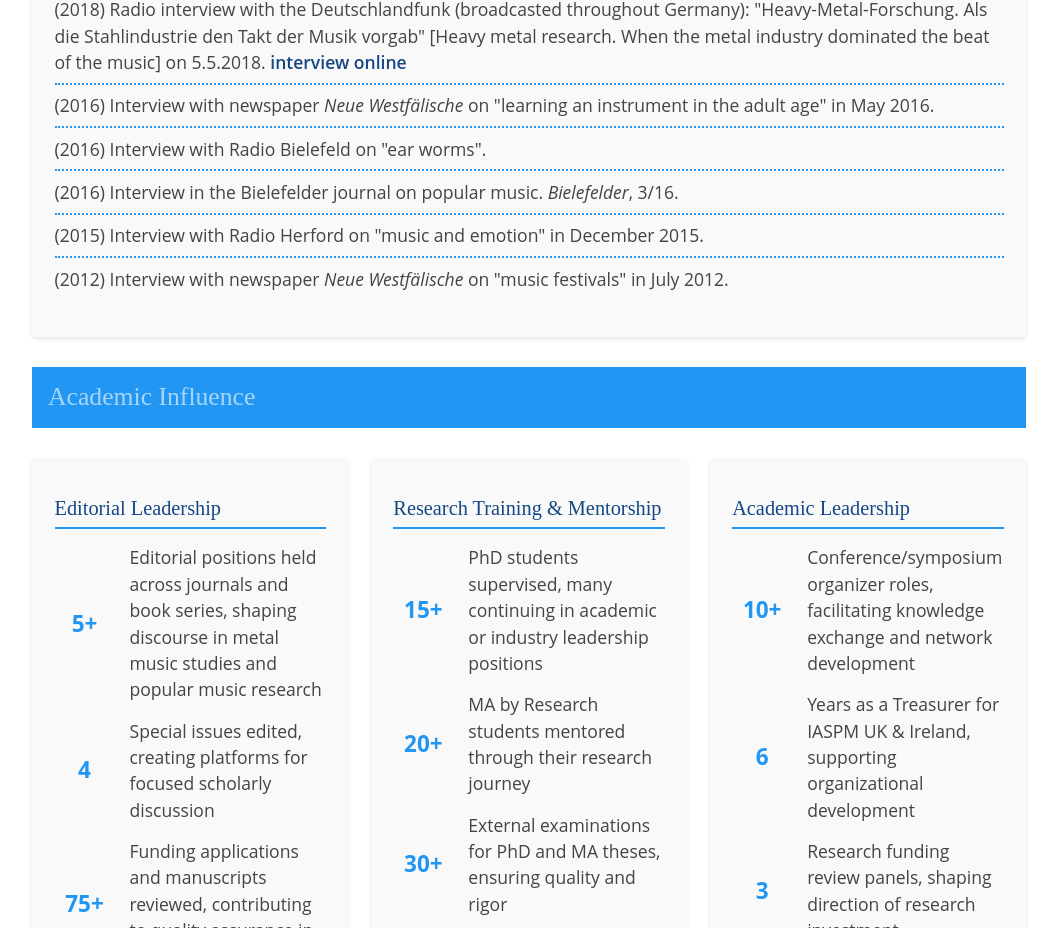
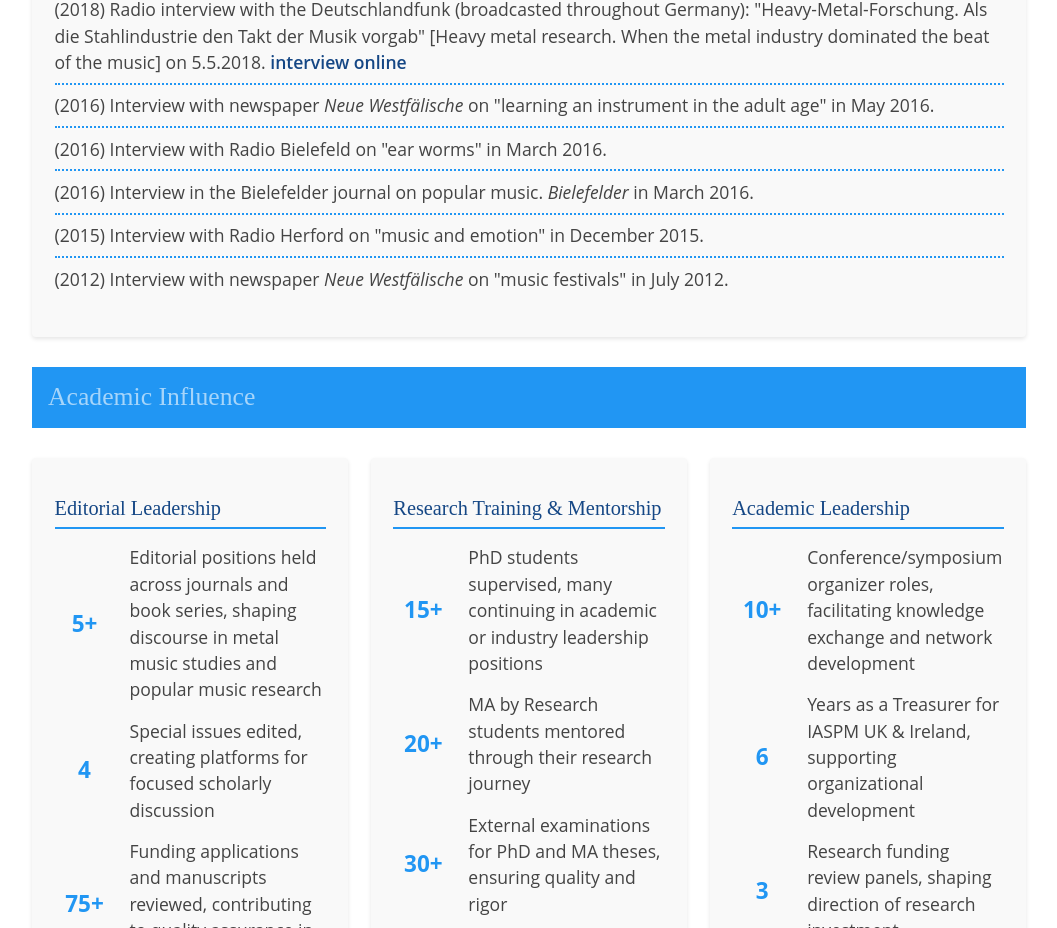
Before and after one commit to JanHerbst84/janherbst84.github.io, a plain HTML site: page impact.html in a window 1280 px wide. Shown: the part 3178-4106 px from the top of the page, without its empty margins (111-1168 px from the left). Drawn offline with nearby package versions, Linux system fonts and the light colour scheme; no server answers.

Commit message:
impact again

```diff
--- a/impact.html
+++ b/impact.html
@@ -406,8 +406,8 @@
           <li>(2021) Interview with 'Guitar Acquisition Syndrome: what it is, how you already have it, and why that's no bad thing', Guitar World Magazine, 25 June 2021. <a href="https://www.guitarworld.com/features/guitar-acquisition-syndrome" target="_blank">  interview online</a></li>
           <li>(2018) Radio interview with the Deutschlandfunk (broadcasted throughout Germany): "Heavy-Metal-Forschung. Als die Stahlindustrie den Takt der Musik vorgab" [Heavy metal research. When the metal industry dominated the beat of the music] on 5.5.2018. <a href="https://www.deutschlandfunk.de/heavy-metal-forschung-als-die-stahlindustrie-den-takt-der.807.de.html?dram:article_id=417337" target="_blank">  interview online</a></li>
           <li>(2016) Interview with newspaper <em>Neue Westfälische</em> on &quot;learning an instrument in the adult age&quot; in May 2016.</li>
-          <li>(2016) Interview with Radio Bielefeld on &quot;ear worms&quot;.</li>
-          <li>(2016) Interview in the Bielefelder journal on popular music. <em>Bielefelder</em>, 3/16.</li>
+          <li>(2016) Interview with Radio Bielefeld on &quot;ear worms&quot; in March 2016.</li>
+          <li>(2016) Interview in the Bielefelder journal on popular music. <em>Bielefelder</em> in March 2016.</li>
           <li>(2015) Interview with Radio Herford on &quot;music and emotion&quot; in December 2015.</li>
           <li>(2012) Interview with newspaper <em>Neue Westfälische</em> on &quot;music festivals&quot; in July 2012.</li>
         </ul>
```
